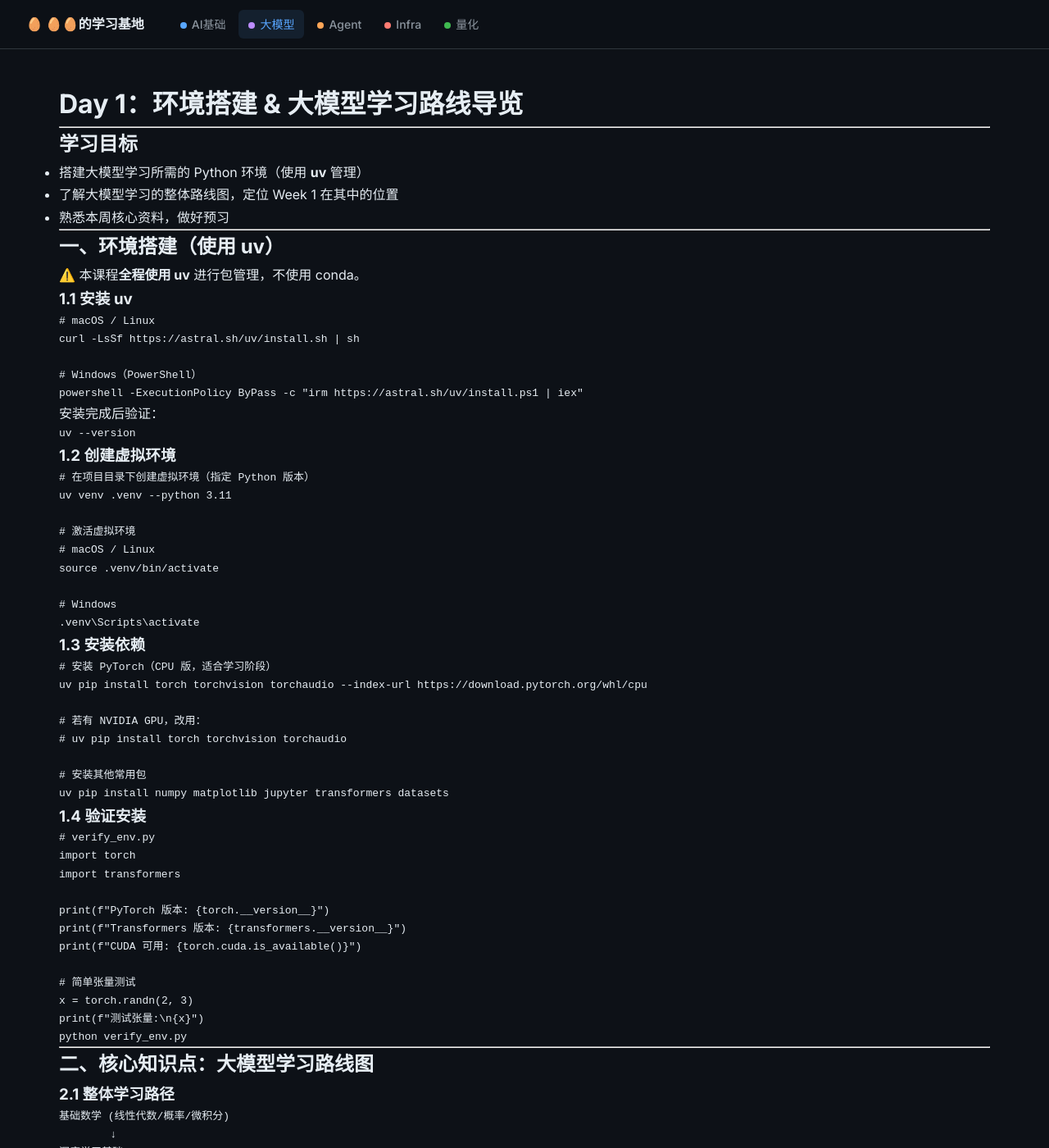
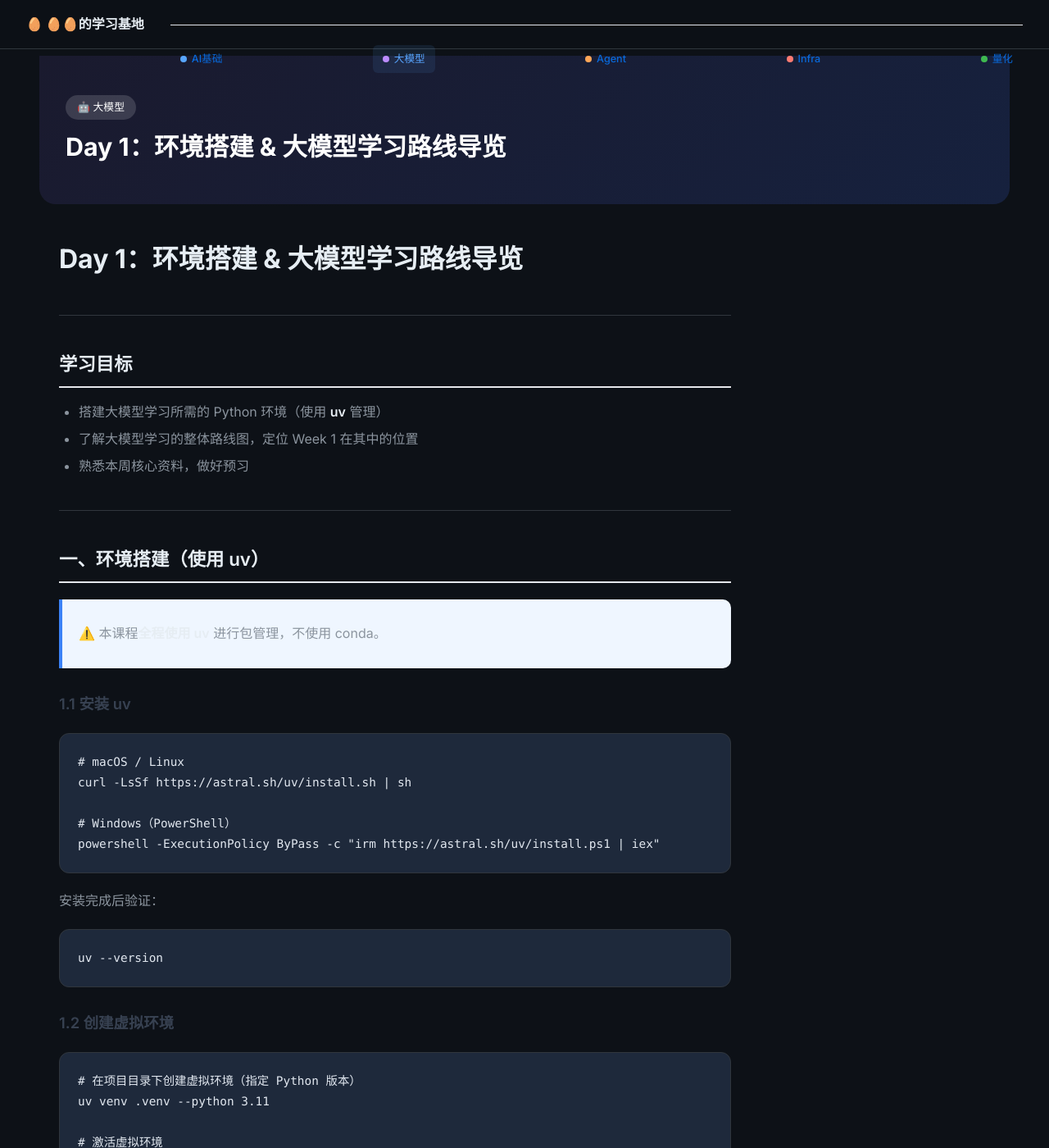
Before and after one commit to Lingbo-Huang/dandan-learn, a Jekyll site: the page built from llm/week01/llm-w1-transformer-overview.md, in a window 1280 px wide and 1400 px high. Shown: the whole window at 82% size. Built offline with Jekyll 4.4.1, drawn with Linux system fonts in a browser that asks for light colours; our own code applies the rules of GitHub Pages for plain Markdown files; some of the changed lines change nothing that is shown.

Commit message:
Update _config.yml

```diff
--- a/_config.yml
+++ b/_config.yml
@@ -3,13 +3,6 @@ description: AI · 大模型 · Agent · AI Infra · 量化 —— 一年速成
 url: "https://lingbo-huang.github.io"
 baseurl: "/dandan-learn"
 lang: zh-CN
-
-theme: minima
-minima:
-  skin: dark
-
-author:
-  name: 🥚🥚
 
 markdown: kramdown
 highlighter: rouge
@@ -18,12 +11,42 @@ kramdown:
   syntax_highlighter: rouge
   syntax_highlighter_opts:
     css_class: highlight
+    block:
+      line_numbers: false
 
 permalink: pretty
 
-plugins:
-  - jekyll-feed
-  - jekyll-seo-tag
+defaults:
+  - scope:
+      path: ""
+      type: "pages"
+    values:
+      layout: "default"
+  - scope:
+      path: "ai"
+    values:
+      layout: "post"
+      track: "🧠 AI基础"
+  - scope:
+      path: "llm"
+    values:
+      layout: "post"
+      track: "🤖 大模型"
+  - scope:
+      path: "agent"
+    values:
+      layout: "post"
+      track: "🦾 Agent"
+  - scope:
+      path: "infra"
+    values:
+      layout: "post"
+      track: "⚙️ AI Infra"
+  - scope:
+      path: "quant"
+    values:
+      layout: "post"
+      track: "📈 量化"
 
 exclude:
   - "*.py"
```
